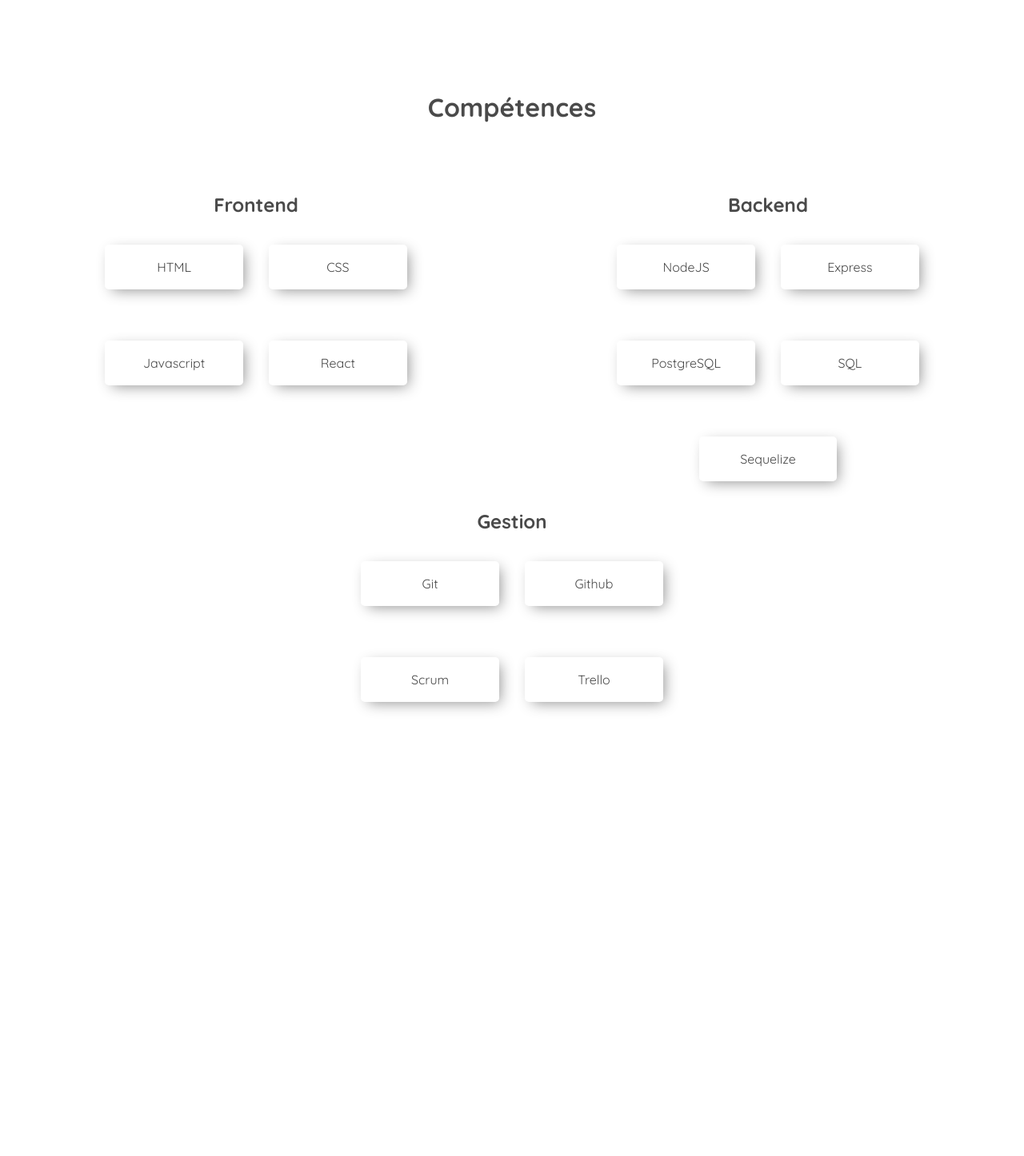
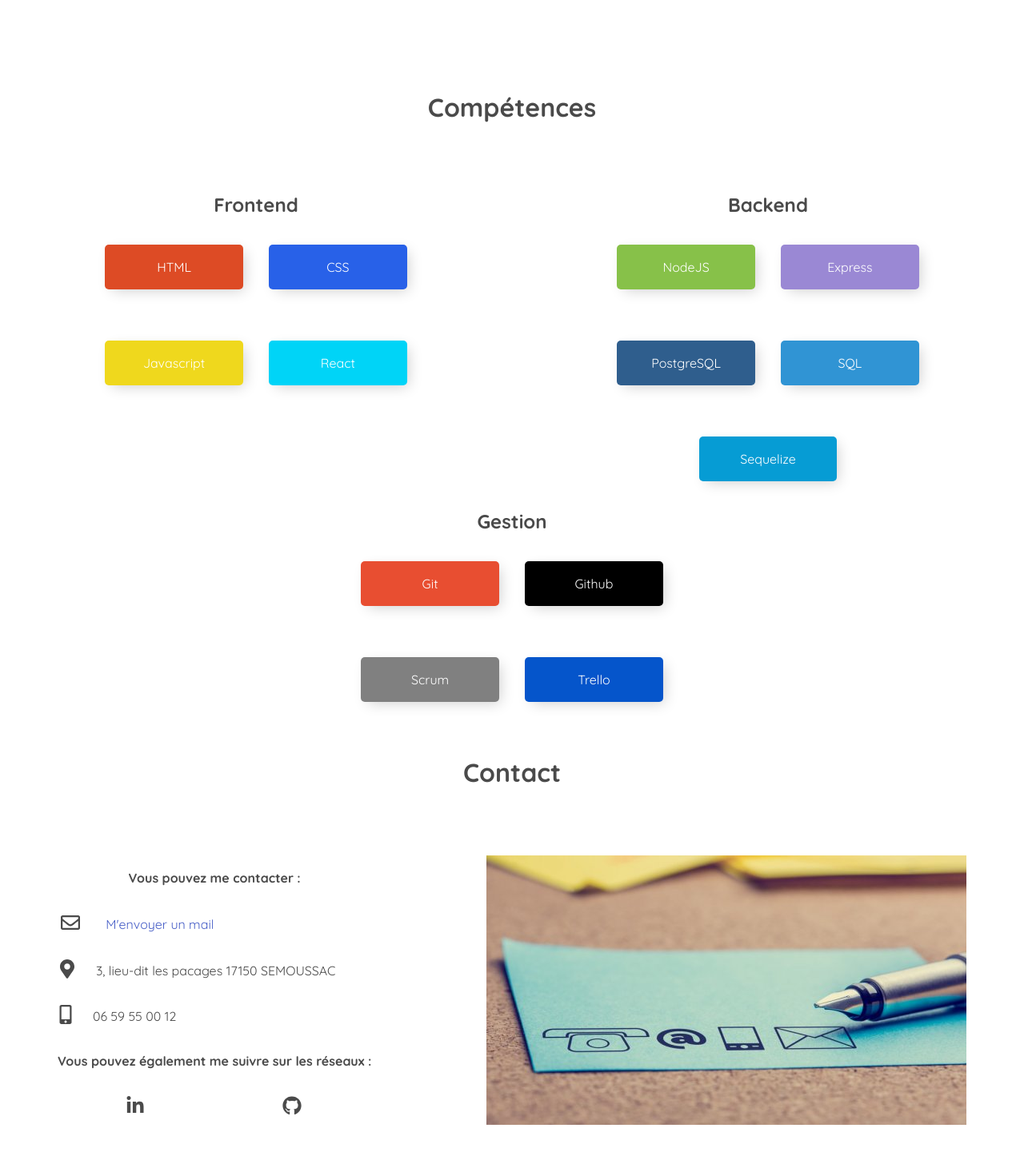
Before and after one commit to FabienNaveau/Portfolio, a React (Create React App) app: page / in a window 1280 px wide. Shown: the part 1678-3124 px from the top of the page at 80% size. Before the commit the page ends 2588 px from the top, so only its background shows below. Built offline with nearby package versions, Linux system fonts and the light colour scheme.

Commit message:
Avancée sur le Component Contact

```diff
--- a/src/App.js
+++ b/src/App.js
@@ -1,5 +1,5 @@
 import './App.css';
-
+import Contact from './components/Contact';
 import Content from './components/Content';
 import Header from './components/Header';
 import Project from './components/Projects';
@@ -12,6 +12,7 @@
       <Content />
       <Project />
       <Skills />
+      <Contact />
     </div>
   );
 }
--- /dev/null
+++ b/src/components/Contact/index.css
@@ -0,0 +1,41 @@
+#contact {
+    margin-top: 2rem;
+    height: 100vh;
+    padding-top: 60px;
+}
+
+#contact > h2 {
+    font-size: 2rem;
+    text-align: center;
+    margin-bottom: 2rem;
+}
+
+.contact--content {
+    display: flex;
+    margin-top: 5rem;
+    justify-content: space-around;
+}
+
+.contact--description {
+    display: flex;
+    flex-direction: column;
+    justify-content: space-around;
+}
+
+.contact--description > p > .icon {
+    margin-right: 1.5rem;
+}
+
+.social-networks {
+    display: flex;
+    justify-content: space-around;
+}
+
+.paragraph-description {
+    text-align: center;
+    font-weight: bold;
+}
+
+.icon {
+    font-size: 2rem;
+}
--- /dev/null
+++ b/src/components/Contact/index.js
@@ -0,0 +1,30 @@
+import React from 'react'
+import ContactImg from "../../img/contact.jpg"
+import "./index.css"
+
+
+function Contact() {
+    return (
+        <section id="contact">
+            <h2>Contact</h2>
+            <div className="contact--content">
+                <div className="contact--description">
+                    <p className="paragraph-description">Vous pouvez me contacter :</p>
+                    <p><i className="icon far fa-envelope"></i> <a href="mailto:fabiennaveau.dev@gmailcom">M'envoyer un mail</a></p>
+                    <p><i className="icon fas fa-map-marker-alt"></i>3, lieu-dit les pacages 17150 SEMOUSSAC</p>
+                    <p><i className="icon fas fa-mobile-alt"></i>06 59 55 00 12</p>
+                    <p className="paragraph-description">Vous pouvez également me suivre sur les réseaux :</p>
+                    <div className="social-networks">
+                        <p><i className="icon fab fa-linkedin-in"></i></p>
+                        <p><i className="icon fab fa-github"></i></p>
+                    </div>
+                </div>
+                <div className="contact--imgbox">
+                    <img src={ContactImg} alt="Illustration de la page contact" />
+                </div>
+            </div>
+        </section>
+    )
+}
+
+export default Contact;
--- a/src/components/Projects/index.css
+++ b/src/components/Projects/index.css
@@ -16,7 +16,7 @@
     height: 40%;
     margin: 0 2rem 1rem 2rem;
     border-radius: 5px;
-    border: thick double rgb(216, 213, 213);
+    /* border: thick double rgb(216, 213, 213); */
 
 }
 
@@ -52,7 +52,6 @@
 .card--content__tags > p {
     margin-right: 1rem;
     padding: .5rem 1rem;
-    border: 1px solid black;
     border-radius: 5px;
 }
 
@@ -65,7 +64,6 @@
 .card--content__link > a {
     color: white;
     background-color: black;
-
     padding: .5rem 1rem;
     border-radius: 5px;
 }
@@ -74,37 +72,37 @@
     transform: scale(0.96);
 }
 
-.tag--html:hover {
+.tag--html {
     background-color: #DD4B25;
     color: white;
     border: none;
 }
 
-.tag--css:hover {
+.tag--css {
     background-color: #2861E8;
     color: white;
     border: none;
 }
 
-.tag--react:hover {
+.tag--react {
     background-color: #00D4F7;
     color: white;
     border: none;
 }
 
-.tag--node:hover {
+.tag--node {
     background-color: #87C149;
     color: white;
     border: none;
 }
 
-.tag--express:hover {
+.tag--express {
     background-color: #9A88D4;
     color: white;
     border: none;
 }
 
-.tag--postgresql:hover {
+.tag--postgresql {
     background-color: #2F5E8D;
     color: white;
     border: none;
--- a/src/components/Skills/index.css
+++ b/src/components/Skills/index.css
@@ -40,99 +40,73 @@
 .competences--content__tags > div > p {
     padding: 1rem 1rem;
     border-radius: 5px;
-    box-shadow: 5px 5px 18px -4px rgba(0,0,0,0.44);
+    box-shadow: 5px 5px 18px -4px rgba(0,0,0,0.20);
     margin:  2rem 1rem;
 }
 
-.content--card__html > p:hover {
+.content--card__html > p {
     background-color: #DD4B25;
     color: white;
-    transform: scale(1.1);
-    transition: 0.2s;
 }
 
-.content--card__css > p:hover {
+.content--card__css > p {
     background-color: #2861E8;
     color: white;
-    transform: scale(1.1);
-    transition: 0.2s;
 }
 
-.content--card__javascript > p:hover {
+.content--card__javascript > p {
     background-color: #EFD81D;
     color: white;
-    transform: scale(1.1);
-    transition: 0.2s;
 }
 
-.content--card__react > p:hover {
+.content--card__react > p {
     background-color: #00D4F7;
     color: white;
-    transform: scale(1.1);
-    transition: 0.2s;
 }
 
-.content--card__nodejs > p:hover {
+.content--card__nodejs > p {
     background-color: #87C149;
     color: white;
-    transform: scale(1.1);
-    transition: 0.2s;
 }
 
-.content--card__express > p:hover {
+.content--card__express > p {
     background-color: #9A88D4;
     color: white;
-    transform: scale(1.1);
-    transition: 0.2s;
 }
 
-.content--card__pg > p:hover {
+.content--card__pg > p {
     background-color: #2F5E8D;
     color: white;
-    transform: scale(1.1);
-    transition: 0.2s;
 }
 
-.content--card__sql > p:hover {
+.content--card__sql > p {
     background-color: #3094D4;
     color: white;
-    transform: scale(1.1);
-    transition: 0.2s;
 }
 
-.content--card__sequelize > p:hover {
+.content--card__sequelize > p {
     background-color: #069CD4;
     color: white;
-    transform: scale(1.1);
-    transition: 0.2s;
 }
 
-.content--card__git > p:hover {
+.content--card__git > p {
     background-color: #E84E31;
     color: white;
-    transform: scale(1.1);
-    transition: 0.2s;
 }
 
-.content--card__github > p:hover {
+.content--card__github > p {
     background-color: black;
     color: white;
-    transform: scale(1.1);
-    transition: 0.2s;
 }
 
-.content--card__scrum > p:hover {
+.content--card__scrum > p {
     background-color: grey;
     color: white;
-    transform: scale(1.1);
-    transition: 0.2s;
 }
 
-.content--card__trello > p:hover {
+.content--card__trello > p {
     background-color: #0555CB;
     color: white;
-    transform: scale(1.1);
-    transition: 0.2s;
 }
 
 @media screen and (max-width: 1024px) {
```
Also changed, not shown: src/img/contact.jpg (added).
